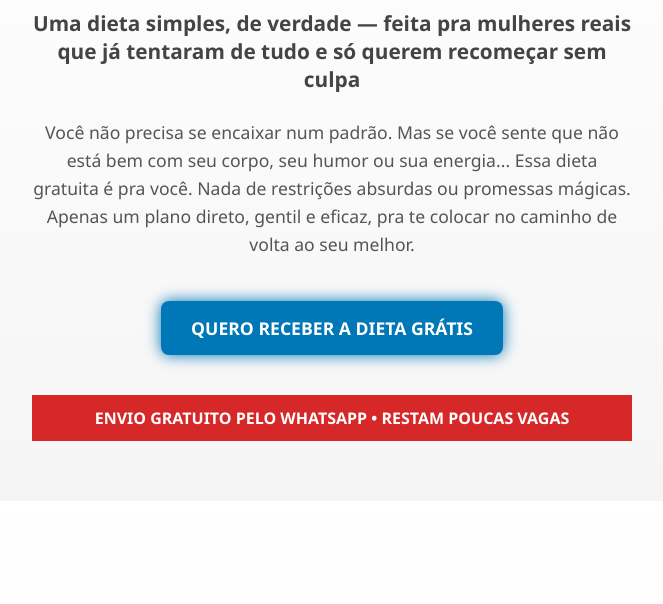
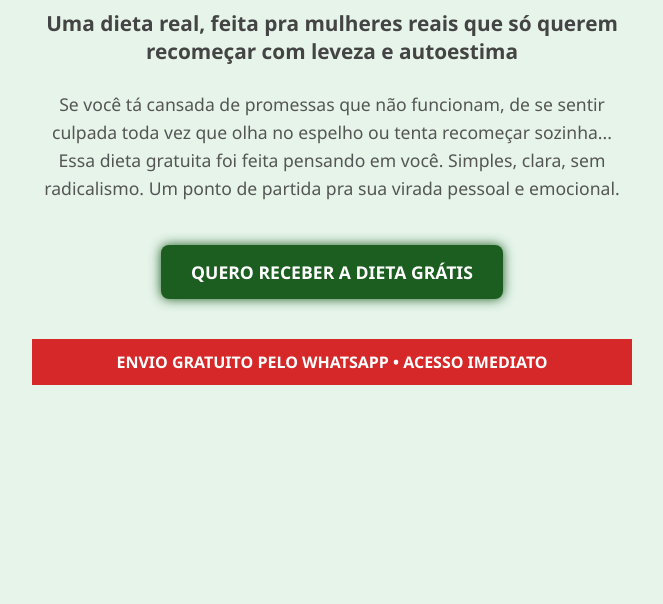
Before and after one commit to Dietas-gratis/click-aqui, a plain HTML site: page index.html in a window 1280 px wide. Shown: the part 196-800 px from the top of the page, without its empty margins (308-971 px from the left). Drawn offline with Linux system fonts and the light colour scheme.

Commit message:
Update index.html

```diff
--- a/index.html
+++ b/index.html
@@ -3,12 +3,12 @@
 <head>
   <meta charset="UTF-8">
   <meta name="viewport" content="width=device-width, initial-scale=1.0">
-  <title>Dieta Grátis - Transforme seu Corpo</title>
+  <title>Dieta Grátis - Seu Recomeço Começa Aqui</title>
   <style>
     body {
       margin: 0;
       font-family: 'Segoe UI', sans-serif;
-      background: linear-gradient(to bottom, #ffffff, #f5f5f5);
+      background: #e6f4ea; /* Verde claro suave */
       color: #333;
       text-align: center;
     }
@@ -19,7 +19,7 @@
     }
     h1 {
       font-size: 2.2em;
-      color: #d62828;
+      color: #2e7d32; /* Verde escuro classe */
       margin-bottom: 10px;
     }
     h2 {
@@ -38,14 +38,14 @@
       padding: 15px 30px;
       font-size: 1.1em;
       color: #fff;
-      background: #0077b6;
+      background: #1b5e20; /* Verde escuro poder */
       border-radius: 8px;
       text-decoration: none;
       font-weight: bold;
-      box-shadow: 0 0 15px #0077b6;
+      box-shadow: 0 0 12px #1b5e20;
     }
     .btn:hover {
-      background: #023e8a;
+      background: #124116;
     }
     .urgencia {
       background: #d62828;
@@ -66,16 +66,17 @@
 
   <div class="container">
     <h1>Você merece se sentir bem no próprio corpo</h1>
-    <h2>Uma dieta simples, de verdade — feita pra mulheres reais que já tentaram de tudo e só querem recomeçar sem culpa</h2>
+    <h2>Uma dieta real, feita pra mulheres reais que só querem recomeçar com leveza e autoestima</h2>
 
-    <p>Você não precisa se encaixar num padrão. Mas se você sente que não está bem com seu corpo, seu humor ou sua energia...
-    Essa dieta gratuita é pra você.
-    Nada de restrições absurdas ou promessas mágicas. Apenas um plano direto, gentil e eficaz, pra te colocar no caminho de volta ao seu melhor.</p>
+    <p>Se você tá cansada de promessas que não funcionam,
+    de se sentir culpada toda vez que olha no espelho ou tenta recomeçar sozinha...
+    Essa dieta gratuita foi feita pensando em você.
+    Simples, clara, sem radicalismo. Um ponto de partida pra sua virada pessoal e emocional.</p>
 
     <a class="btn" href="https://wa.me/5562981686811" target="_blank">QUERO RECEBER A DIETA GRÁTIS</a>
 
     <div class="urgencia">
-      ENVIO GRATUITO PELO WHATSAPP • RESTAM POUCAS VAGAS
+      ENVIO GRATUITO PELO WHATSAPP • ACESSO IMEDIATO
     </div>
   </div>
 
```
